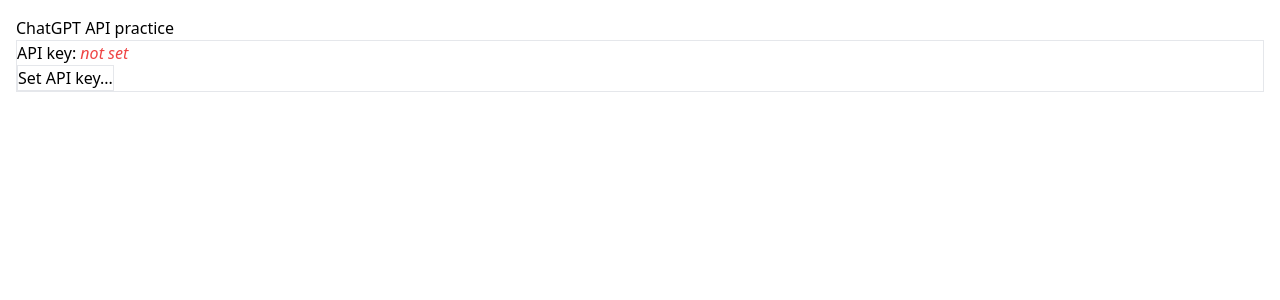
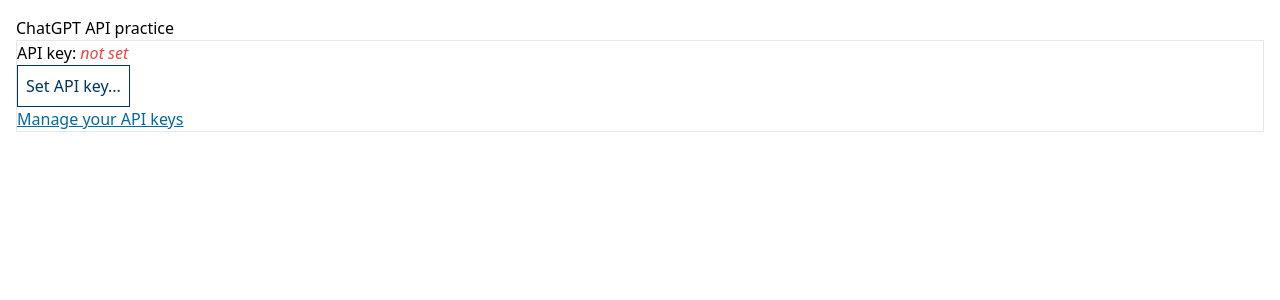
Before and after one commit to ginpei/chat-gpt-api-practice, a Next.js app: page / in a window 1280 px wide. Shown: the top 300 px of the page. Built offline with nearby package versions, Linux system fonts and the light colour scheme.

Commit message:
feat: 🎸 links and buttons

```diff
--- /dev/null
+++ b/src/domains/button/NiceButton.tsx
@@ -0,0 +1,21 @@
+import { ComponentPropsWithoutRef, forwardRef } from "react";
+
+export type NiceButtonProps = ComponentPropsWithoutRef<"button">;
+
+export const NiceButton = forwardRef<HTMLButtonElement, NiceButtonProps>(
+  ({ className = "", ...props }, ref): JSX.Element => {
+    return (
+      <button
+        className={`
+        NiceButton ${className}
+        border border-ginpei p-2 text-ginpei
+        hover:shadow-inner
+        `}
+        ref={ref}
+        {...props}
+      />
+    );
+  }
+);
+
+NiceButton.displayName = "NiceButton";
--- /dev/null
+++ b/src/domains/link/NiceLink.tsx
@@ -0,0 +1,17 @@
+import { ComponentPropsWithoutRef, forwardRef } from "react";
+
+export type NiceLinkProps = ComponentPropsWithoutRef<"a">;
+
+export const NiceLink = forwardRef<HTMLAnchorElement, NiceLinkProps>(
+  ({ className = "", ...props }, ref): JSX.Element => {
+    return (
+      <a
+        className={`NiceLink ${className} underline text-sky-700 hover:text-red-700`}
+        ref={ref}
+        {...props}
+      />
+    );
+  }
+);
+
+NiceLink.displayName = "NiceLink";
--- a/src/pages/home/ChatGptApiKeyForm.tsx
+++ b/src/pages/home/ChatGptApiKeyForm.tsx
@@ -1,6 +1,8 @@
 import { FormEventHandler, useState } from "react";
+import { NiceButton } from "../../domains/button/NiceButton";
 import { useChatGptApiKey as useChatGptApiKeyState } from "../../domains/chatGptApiKey/chatGptApiKeyHooks";
 import { saveChatGptApiKeyKey } from "../../domains/chatGptApiKey/chatGptApiKeyStore";
+import { NiceLink } from "../../domains/link/NiceLink";
 
 export interface ChatGptApiKeyFormProps {}
 
@@ -31,9 +33,12 @@ export function ChatGptApiKeyForm({}: ChatGptApiKeyFormProps): JSX.Element {
         API key:{" "}
         {key ? <>****</> : <span className="italic text-red-500">not set</span>}
       </p>
-      <button className="border" onClick={onUpdateClick}>
-        Set API key...
-      </button>
+      <NiceButton onClick={onUpdateClick}>Set API key...</NiceButton>
+      <p>
+        <NiceLink href="https://platform.openai.com/account/api-keys">
+          Manage your API keys
+        </NiceLink>
+      </p>
     </div>
   );
 }
--- a/tailwind.config.js
+++ b/tailwind.config.js
@@ -2,7 +2,11 @@
 module.exports = {
   content: ["./src/**/*.tsx"],
   theme: {
-    extend: {},
+    extend: {
+      colors: {
+        ginpei: "#003366",
+      },
+    },
   },
   plugins: [],
 };
```
